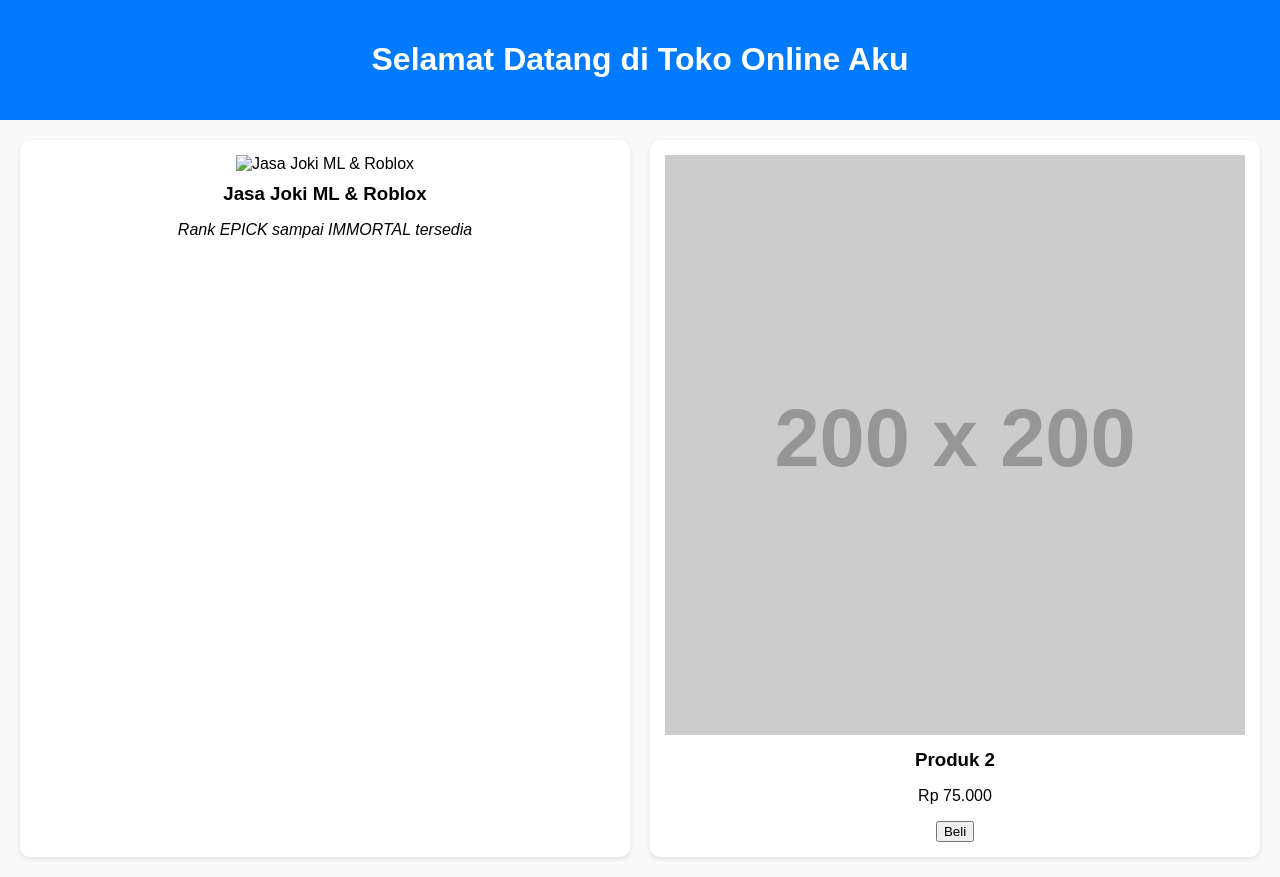
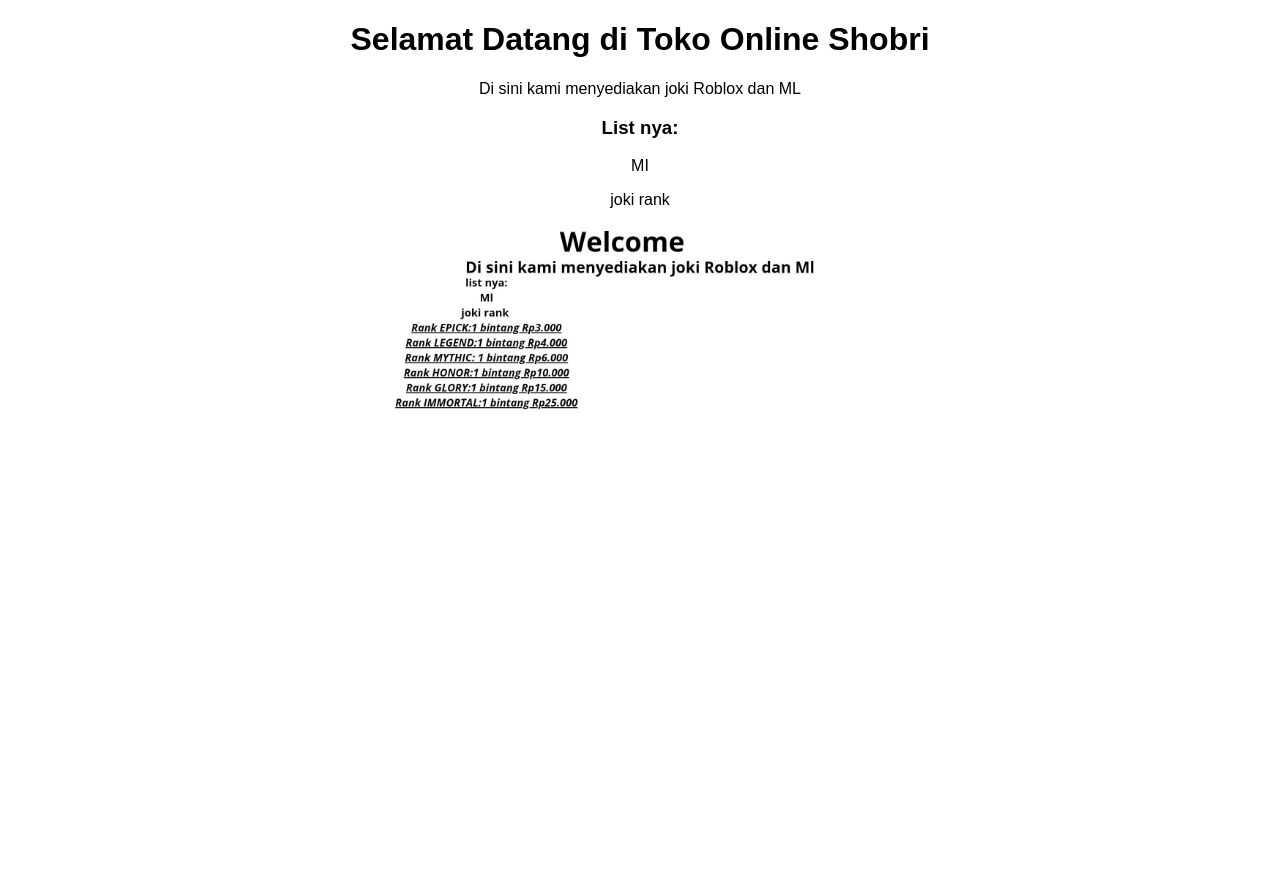
Before and after one commit to houyyi/Shobri, a plain HTML site: page index.html in a window 1280 px wide. After the commit the page ends 800 px from the top, so only its background shows below. Drawn offline with Linux system fonts and the light colour scheme; placeholder pictures from the web are drawn by us.

Commit message:
Add files via upload

```diff
--- a/index.html
+++ b/index.html
@@ -1,63 +1,17 @@
 
 <!DOCTYPE html>
-<html>
+<html lang="id">
 <head>
-  <title>Toko Online Aku</title>
-  <style>
-    body {
-      font-family: sans-serif;
-      margin: 0;
-      padding: 0;
-      background: #f9f9f9;
-    }
-    header {
-      background: #007bff;
-      color: white;
-      padding: 20px;
-      text-align: center;
-    }
-    .produk-container {
-      display: grid;
-      grid-template-columns: repeat(auto-fit, minmax(200px, 1fr));
-      gap: 20px;
-      padding: 20px;
-    }
-    .produk {
-      background: white;
-      padding: 15px;
-      border-radius: 10px;
-      box-shadow: 0 2px 5px rgba(0,0,0,0.1);
-      text-align: center;
-    }
-    .produk img {
-      width: 100%;
-      height: auto;
-    }
-    .produk h3 {
-      margin: 10px 0 5px;
-    }
-  </style>
+    <meta charset="UTF-8">
+    <meta name="viewport" content="width=device-width, initial-scale=1.0">
+    <title>Toko Online Shobri</title>
 </head>
-<body>
-
-<header>
-  <h1>Selamat Datang di Toko Online Aku</h1>
-</header>
-
-<div class="produk-container">
-  <div class="produk">
-    <img src="joki.jpg" alt="Jasa Joki ML & Roblox">
-    <h3>Jasa Joki ML & Roblox</h3>
-    <p><i>Rank EPICK sampai IMMORTAL tersedia</i></p>
-  </div>
-
-  <div class="produk">
-    <img src="https://via.placeholder.com/200" alt="Produk 2">
-    <h3>Produk 2</h3>
-    <p>Rp 75.000</p>
-    <button>Beli</button>
-  </div>
-</div>
-
+<body style="text-align:center; font-family:sans-serif;">
+    <h1>Selamat Datang di Toko Online Shobri</h1>
+    <p>Di sini kami menyediakan joki Roblox dan ML</p>
+    <h3>List nya:</h3>
+    <p>MI</p>
+    <p>joki rank</p>
+    <img src="joki.jpg" alt="joki rank" width="500">
 </body>
 </html>
```
Also changed, not shown: joki.jpg (added).
